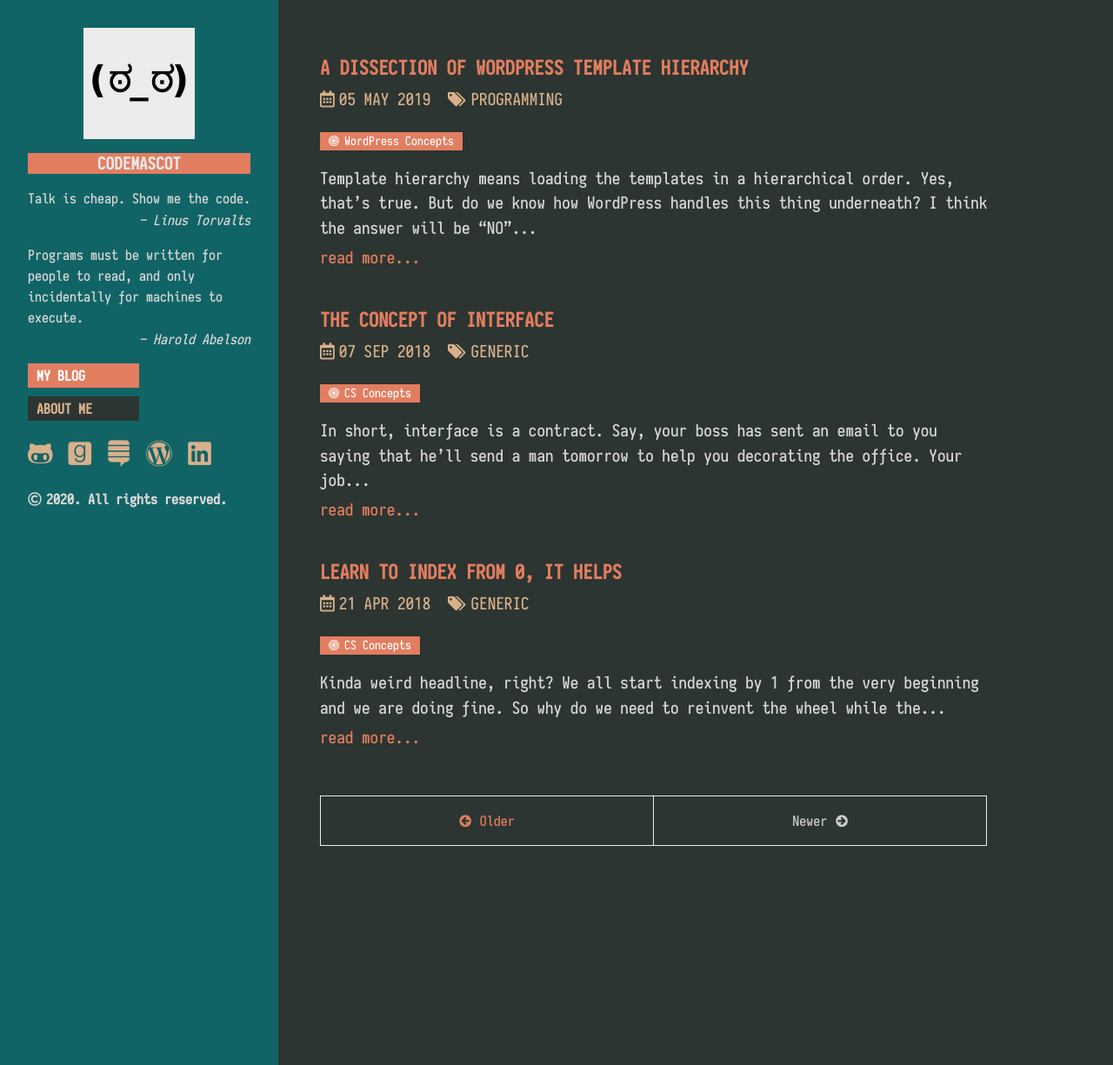
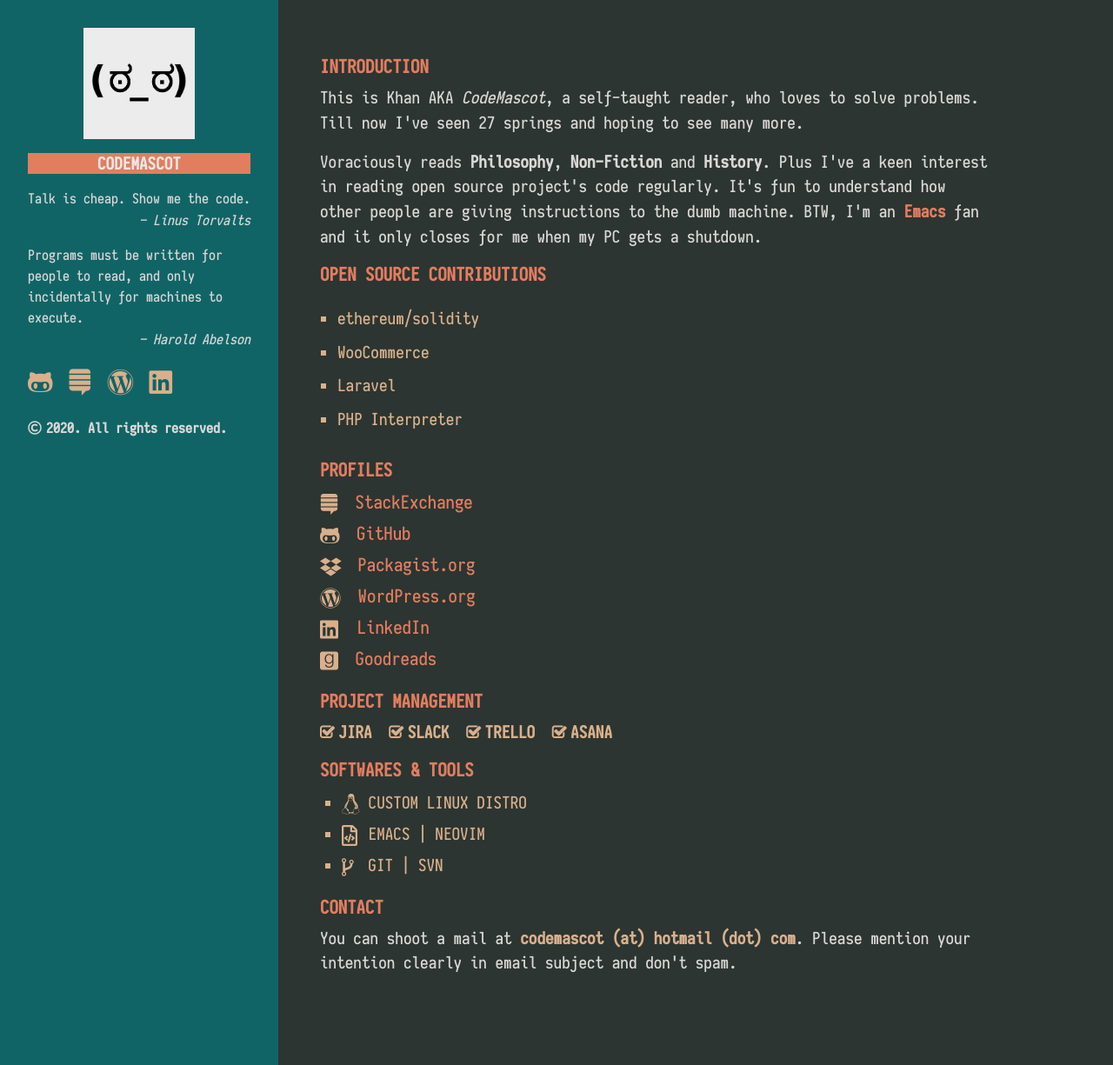
Before and after one commit to khanrn/codemascot.github.io, a Jekyll site: the page built from index.html, in a window 1280 px wide and 1225 px high. Shown: the whole window at 87% size. Built offline with Jekyll 4.4.1, drawn with Linux system fonts in a browser that asks for light colours; nearby versions of some CDN libraries; the list of posts is cut into pages by our own code.

Commit message:
Front page changed and menu removed

```diff
--- a/_includes/sidebar.html
+++ b/_includes/sidebar.html
@@ -10,34 +10,11 @@
 	  <p class="lead">Talk is cheap. Show me the code.<span style="text-align: right;">– Linus Torvalts</span></p>
 	  <p class="lead">Programs must be written for people to read, and only incidentally for machines to execute.<span style="text-align: right">– Harold Abelson</span></p>
     </div>
-
-    <nav class="sidebar-nav">
-          <a class="sidebar-nav-item{% if page.url == "/" %} active{% endif %}" href="{{ site.url }}/">My Blog</a>
-	  <a class="sidebar-nav-item{% if page.url == "/about-me/" %} active{% endif %}" href="{{ site.url }}/about-me/">About Me</a>
-      {% comment %}
-        The code below dynamically generates a sidebar nav of pages with
-        `layout: page` in the front-matter. See readme for usage.
-      {% endcomment %}
-
-      {% assign pages_list = site.pages %}
-      {% for node in pages_list %}
-        {% if node.title != null %}
-          {% if node.layout == "page" %}
-            <a class="sidebar-nav-item{% if page.url == node.url %} active{% endif %}" href="{{ node.url }}">{{ node.title }}</a>
-          {% endif %}
-        {% endif %}
-      {% endfor %}
-    </nav>
     <div class="sidebar-icons">
         <ul>
             <li>
                 <a target="_blank" title="GitHub" href="https://github.com/codemascot">
                     <i class="fab fa-github-alt" aria-hidden="true"></i>
-                </a>
-            </li>
-            <li>
-                <a target="_blank" title="Good Reads" href="https://www.goodreads.com/CodeMascot">
-                    <i class="fab fa-goodreads" aria-hidden="true"></i>
                 </a>
             </li>
             <li>
--- a/index.html
+++ b/index.html
@@ -1,49 +1,64 @@
 ---
 layout: default
-title: My Blog
+title: About Me
 ---
 
-<div class="posts">
-  {% if paginator.posts == null %}
-    <h1 class="post-title">Posts are coming soon.</h1>
-  {% else %}
-    {% for post in paginator.posts %}
-    <div class="post">
-    <h1 class="post-title">
-      <a href="{{ post.url }}">
-        {{ post.title }}
-      </a>
-    </h1>
-    <span class="post-date">{{ post.date | date_to_string }}</span>
+<div class="page">
+	<h1 class="page-title">Introduction</h1>
+	<p>This is Khan AKA <em>CodeMascot</em>, a self-taught reader, who loves to solve problems. Till now I've seen <span id="age-year"></span> springs and hoping to see many more.</p>
 
-	{% unless post.categories == empty %}
-	  <span class="categories">{{ post.categories | join: ", " }}</span>
-	{% endunless %}
+	<p>Voraciously reads <b>Philosophy</b>, <b>Non-Fiction</b> and <b>History</b>. Plus I've a keen interest in reading open source project's code regularly. It's fun to understand how other people are giving instructions to the dumb machine. BTW, I'm an <a target="_blank" href="https://www.gnu.org/software/emacs/"><b>Emacs</b></a> fan and it only closes for me when my PC gets a shutdown.</p>
+	<h1 class="page-title">Open Source Contributions</h1>
+	<ul class="contributions">
+		<li><a target="_blank" href="https://github.com/ethereum/solidity/pulls?utf8=%E2%9C%93&q=is%3Amerged+is%3Apr+author%3Acodemascot+">ethereum/solidity</a></li>
+		<li><a target="_blank" href="https://github.com/woocommerce/woocommerce/pulls?utf8=%E2%9C%93&q=is%3Apr+author%3Acodemascot+is%3Amerged+">WooCommerce</a></li>
+		<li><a target="_blank" href="https://github.com/laravel/framework/pulls?utf8=%E2%9C%93&q=is%3Apr+author%3Acodemascot+is%3Amerged+">Laravel</a></li>
+		<li><a target="_blank" href="http://git.php.net/?p=php-src.git&a=search&h=HEAD&st=author&s=naby88@gmail.com">PHP Interpreter</a></li>
+	</ul>
 
-	{% unless post.topics == empty %}
-	  <div class="topics"><span>{{ post.topics | split: " | " | join: "</span><span>" }}</span></div>
-	{% endunless %}
+	<h1 class="page-title">Profiles</h1>
+	<ul class="profiles">
+		<li class="stk-ex">
+			<a target="_blank" href="https://wordpress.stackexchange.com/users/44192/codemascot">StackExchange</a>
+		</li>
+		<li class="github">
+			<a target="_blank" href="https://github.com/codemascot">GitHub</a>
+		</li>
+		<li class="packagist">
+			<a target="_blank" href="https://packagist.org/packages/codemascot/">Packagist.org</a>
+		</li>
+		<li class="wp-org">
+			<a target="_blank" href="https://profiles.wordpress.org/codemascot#content-plugins">WordPress.org</a>
+		</li>
+		<li class="lnk-in">
+			<a target="_blank" href="https://www.linkedin.com/in/codemascot/">LinkedIn</a>
+		</li>
+		<li class="goodreads">
+			<a target="_blank" href="https://www.goodreads.com/CodeMascot">Goodreads</a>
+		</li>
+	</ul>
 
-    {{ post.content | strip_html | truncatewords:30 }}
-    <a class="read-more" href="{{ post.url }}">Read more...</a>
-    </div>
-    {% endfor %}
-  {% endif %}
+	<h1 class="page-title">Project Management</h1>
+	<p class="pm-tools">
+		<span>JIRA</span>
+		<span>SLACK</span>
+		<span>TRELLO</span>
+		<span>ASANA</span>
+	</p>
+
+	<h1 class="page-title">Softwares & Tools</h1>
+	<ul class="software-tools">
+		<li class="os">
+			<span>CUSTOM LINUX DISTRO</span>
+		</li>
+		<li class="ide">
+			<span>EMACS</span> | <span>NEOVIM</span>
+		</li>
+		<li class="vcs">
+			<span>GIT</span> | <span>SVN</span>
+		</li>
+	</ul>
+
+	<h1 class="page-title">Contact</h1>
+	<p>You can shoot a mail at <b style="color: #D9B08D">codemascot (at) hotmail (dot) com</b>. Please mention your intention clearly in email subject and don't spam.</p>
 </div>
-
-<div class="pagination">
-  {% if paginator.next_page %}
-    <a class="pagination-item older" href="{{ site.baseurl }}blog/{{paginator.next_page}}">Older</a>
-  {% else %}
-    <span class="pagination-item older">Older</span>
-  {% endif %}
-  {% if paginator.previous_page %}
-    {% if paginator.page == 2 %}
-      <a class="pagination-item newer" href="{{ site.baseurl }}">Newer</a>
-    {% else %}
-      <a class="pagination-item newer" href="{{ site.baseurl }}blog/{{paginator.previous_page}}">{{paginator.page}}Newer</a>
-    {% endif %}
-  {% else %}
-    <span class="pagination-item newer">Newer</span>
-  {% endif %}
-</div>
```
Also changed, not shown: blog/index.html (added, +50 -0 lines).
